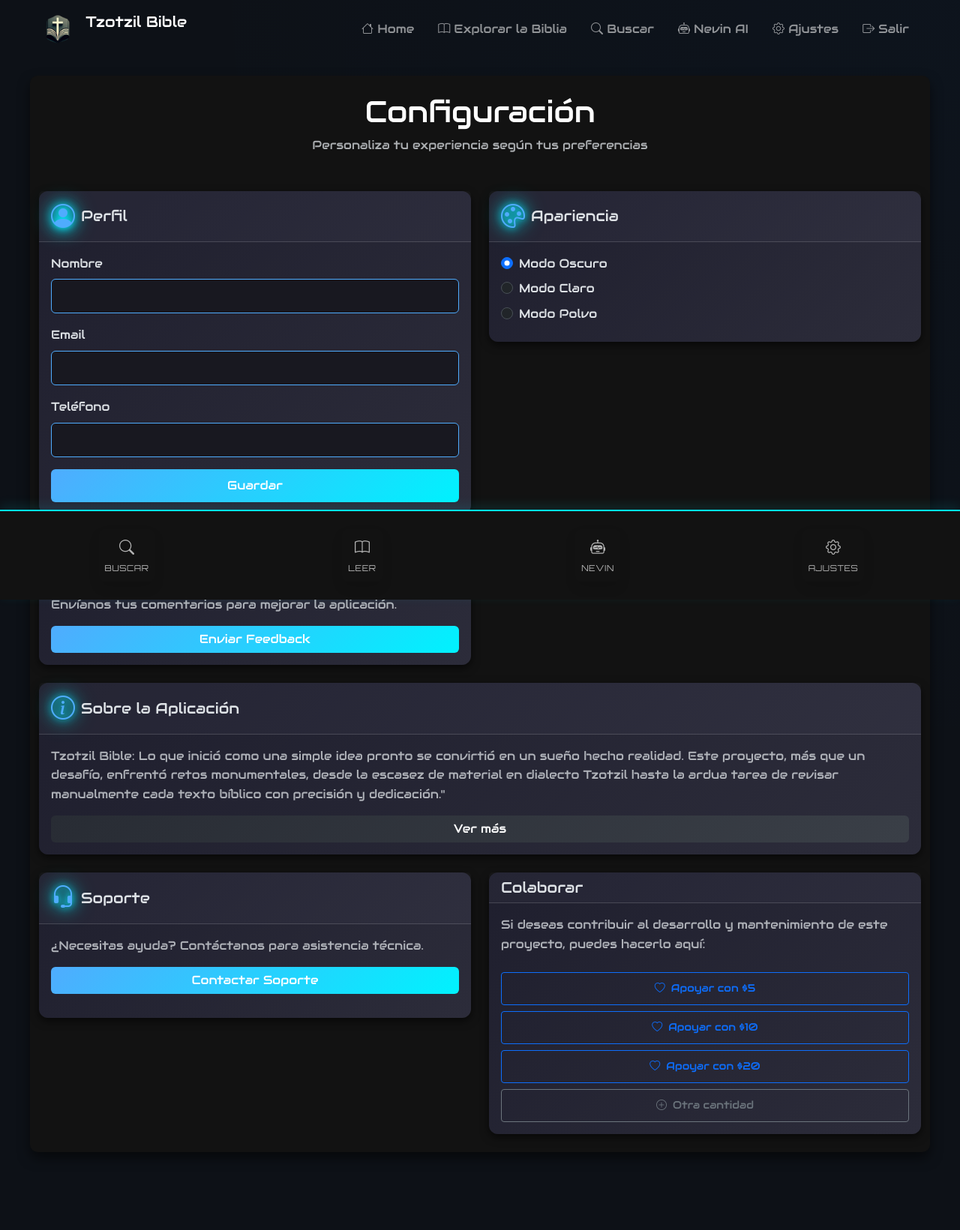
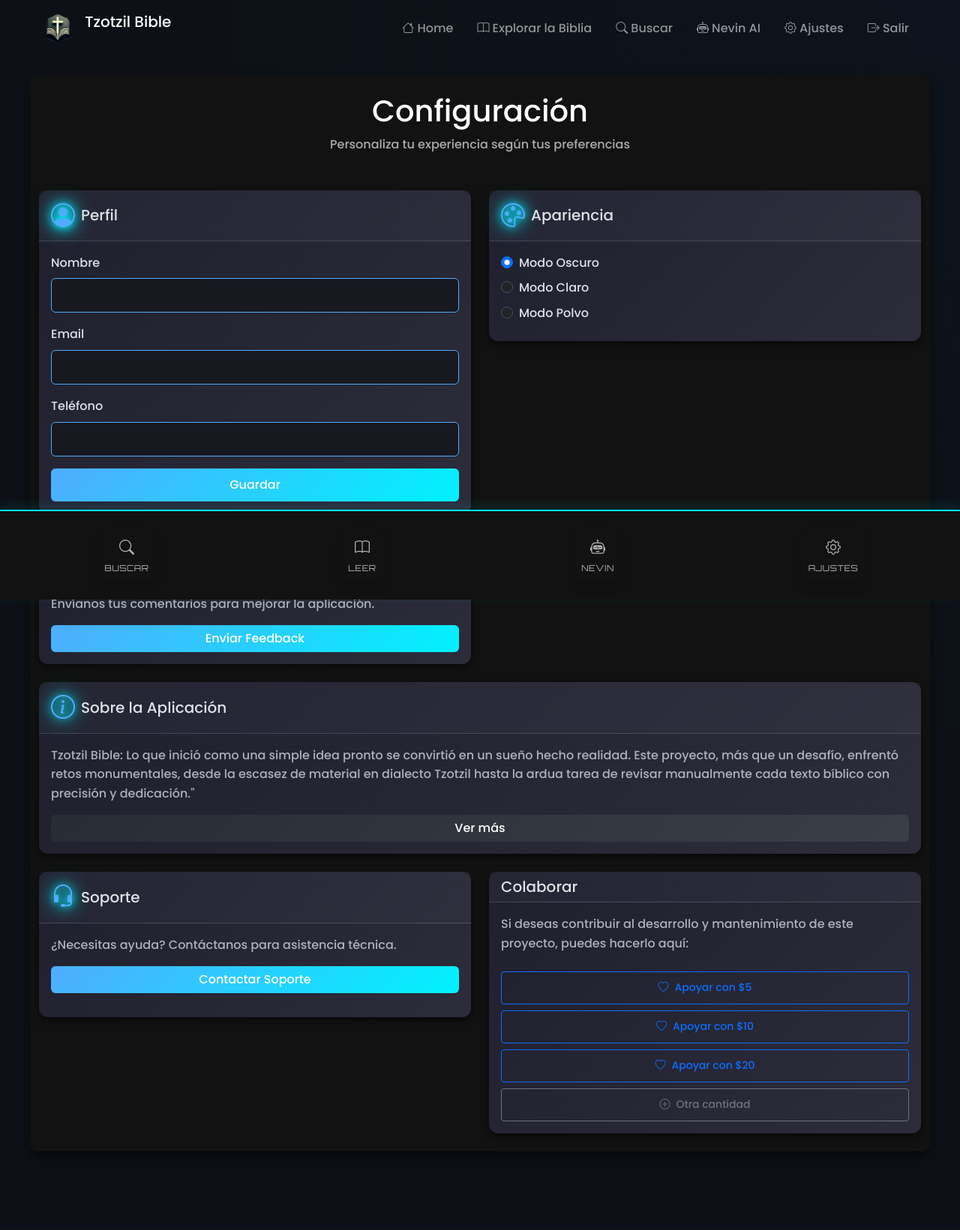
Before and after one commit to g3lasio/tzotzil-bible-V2.0, a Python web app: template templates/settings.html in a window 1280 px wide. Shown: the whole page at 75% size. After the commit the page ends 1512 px from the top, so only its background shows below. Run offline with Jinja, Linux system fonts and the light colour scheme; the template is opened without the code that fills it, so the values that code supplies are empty.

Commit message:
Assistant checkpoint: Actualizar estilos para usar Poppins consistentemente
Assistant generated file changes:
- templates/settings.html: Remover fuente Audiowide del body
- static/css/style.css: Reforzar el uso de Poppins en mensajes de usuario

---

User prompt:

podrias revisar minuciosamenge el archivo @static/css/style.cssy checa que no haya otro fragmento diferente dentro de l APLICSCION QUE ESTE OBLIGANDO A USER MESAAGE a usar la fuente orbitronu otro diferenmte. yo quisiera use solamwnte el poppins

```diff
--- a/templates/settings.html
+++ b/templates/settings.html
@@ -262,7 +262,7 @@
     @import url("https://fonts.googleapis.com/css2?family=Audiowide&display=swap");
 
     body {
-        font-family: "Audiowide", sans-serif !important;
+        font-family: 'Poppins', sans-serif;
     }
 
     .settings-container {
```
